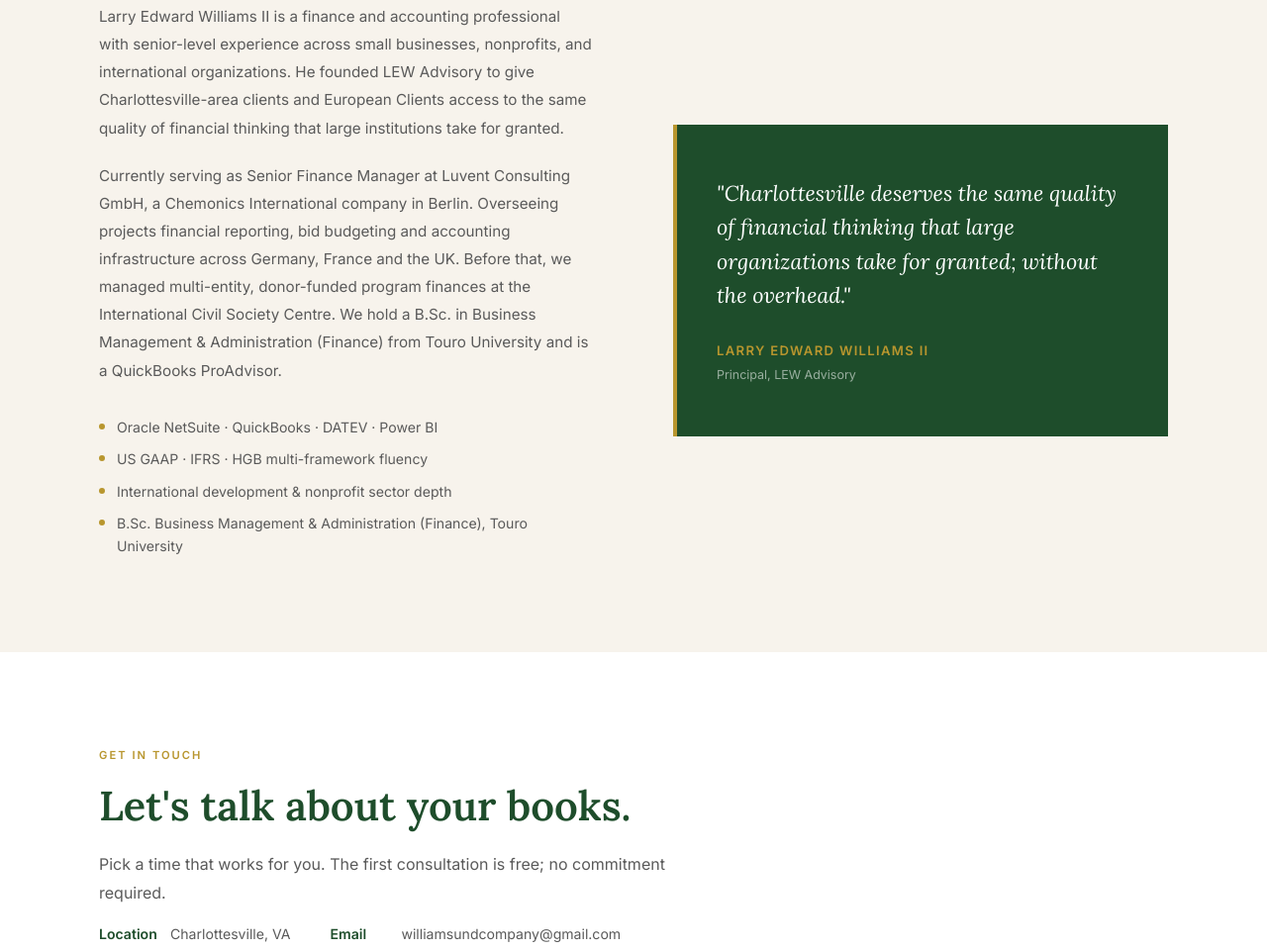
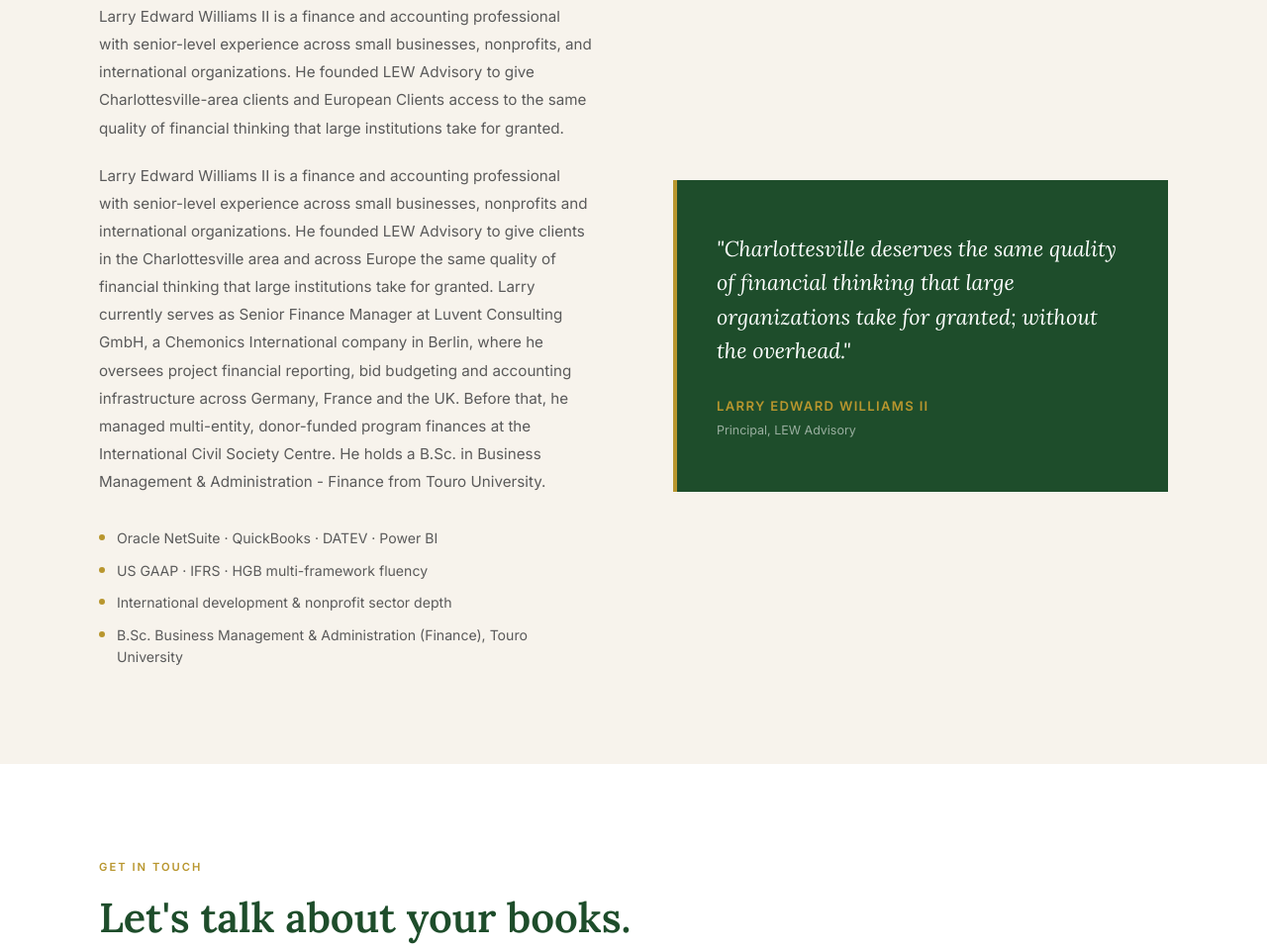
Before and after one commit to williamsundcompany-code/Lew-advisory-site, a plain HTML site: page index.html in a window 1280 px wide. Shown: the part 2759-3720 px from the top of the page at 99% size. Drawn offline with Linux system fonts and the light colour scheme; a script that the page names is missing.

Commit message:
Describe the change

```diff
--- a/index.html
+++ b/index.html
@@ -394,7 +394,9 @@
             Larry Edward Williams II is a finance and accounting professional with senior-level experience across small businesses, nonprofits, and international organizations. He founded LEW Advisory to give Charlottesville-area clients and European Clients access to the same quality of financial thinking that large institutions take for granted.
           </p>
           <p style="font-size:0.95rem;color:var(--mid);line-height:1.85;">
-            Currently serving as Senior Finance Manager at Luvent Consulting GmbH, a Chemonics International company in Berlin. Overseeing projects financial reporting, bid budgeting and accounting infrastructure across Germany, France and the UK. Before that, we managed multi-entity, donor-funded program finances at the International Civil Society Centre. We hold a B.Sc. in Business Management &amp; Administration (Finance) from Touro University and is a QuickBooks ProAdvisor.
+            Larry Edward Williams II is a finance and accounting professional with senior-level experience across small businesses, nonprofits and international organizations. He founded LEW Advisory to give clients in the Charlottesville area and across Europe the same quality of financial thinking that large institutions take for granted.
+
+Larry currently serves as Senior Finance Manager at Luvent Consulting GmbH, a Chemonics International company in Berlin, where he oversees project financial reporting, bid budgeting and accounting infrastructure across Germany, France and the UK. Before that, he managed multi-entity, donor-funded program finances at the International Civil Society Centre. He holds a B.Sc. in Business Management & Administration - Finance from Touro University.
           </p>
           <div class="about-credentials">
             <div class="credential"><span class="credential-dot"></span><span>Oracle NetSuite &middot; QuickBooks &middot; DATEV &middot; Power BI</span></div>
```
